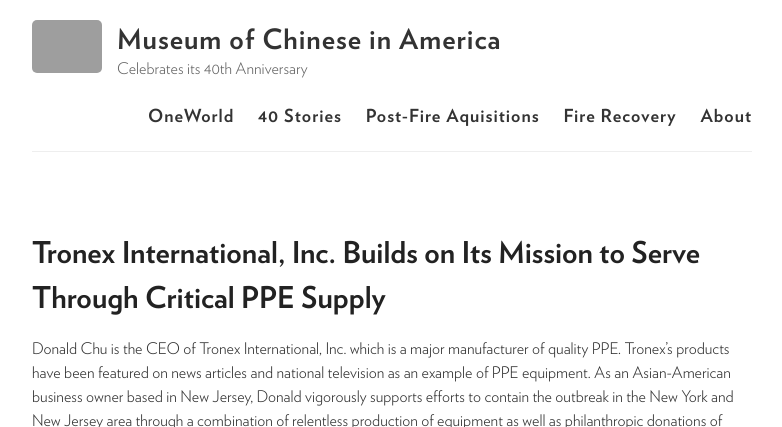
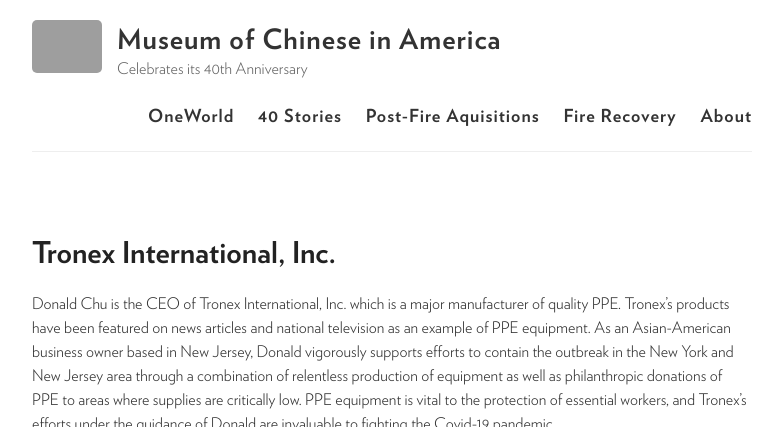
Before and after one commit to moca40/moca40.github.io, a Jekyll site: the page built from _oneworld/2020-05-28-Tronex-International-Inc.md, in a window 1280 px wide, cut to the strip 0-427 px from the top of the page. Shown: the whole strip, without its empty margins (248-1030 px from the left). Built offline with Jekyll 4.4.1, drawn with Linux system fonts in a browser that asks for light colours; grey boxes are pictures that could not be loaded.

Commit message:
Update 2020-05-28-Tronex-International-Inc.md

```diff
--- a/_oneworld/2020-05-28-Tronex-International-Inc.md
+++ b/_oneworld/2020-05-28-Tronex-International-Inc.md
@@ -1,6 +1,6 @@
 ---
 layout: post
-title: Tronex International, Inc. Builds on Its Mission to Serve Through Critical PPE Supply
+title: Tronex International, Inc.
 slides:
   -
     img: https://user-images.githubusercontent.com/47676628/87259372-deb8e400-c478-11ea-9f32-8e36539a22ee.jpg
```
